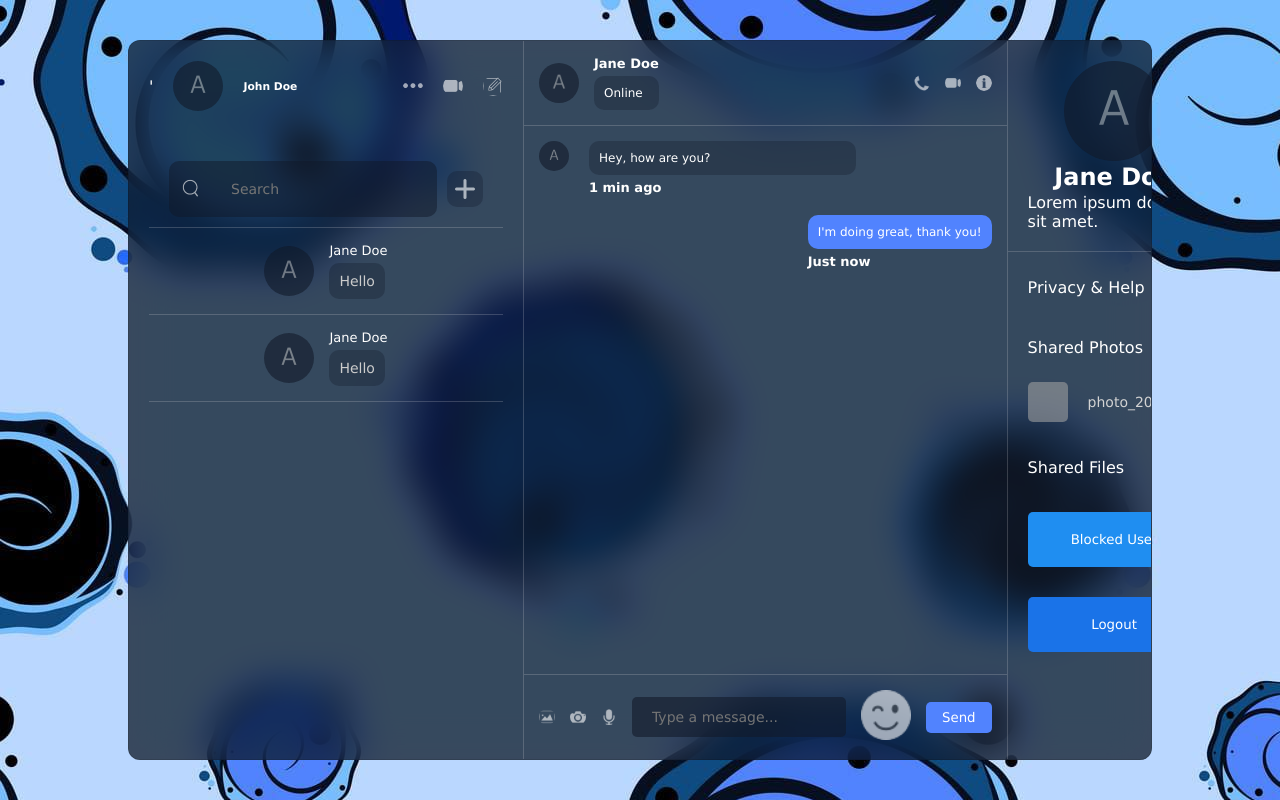
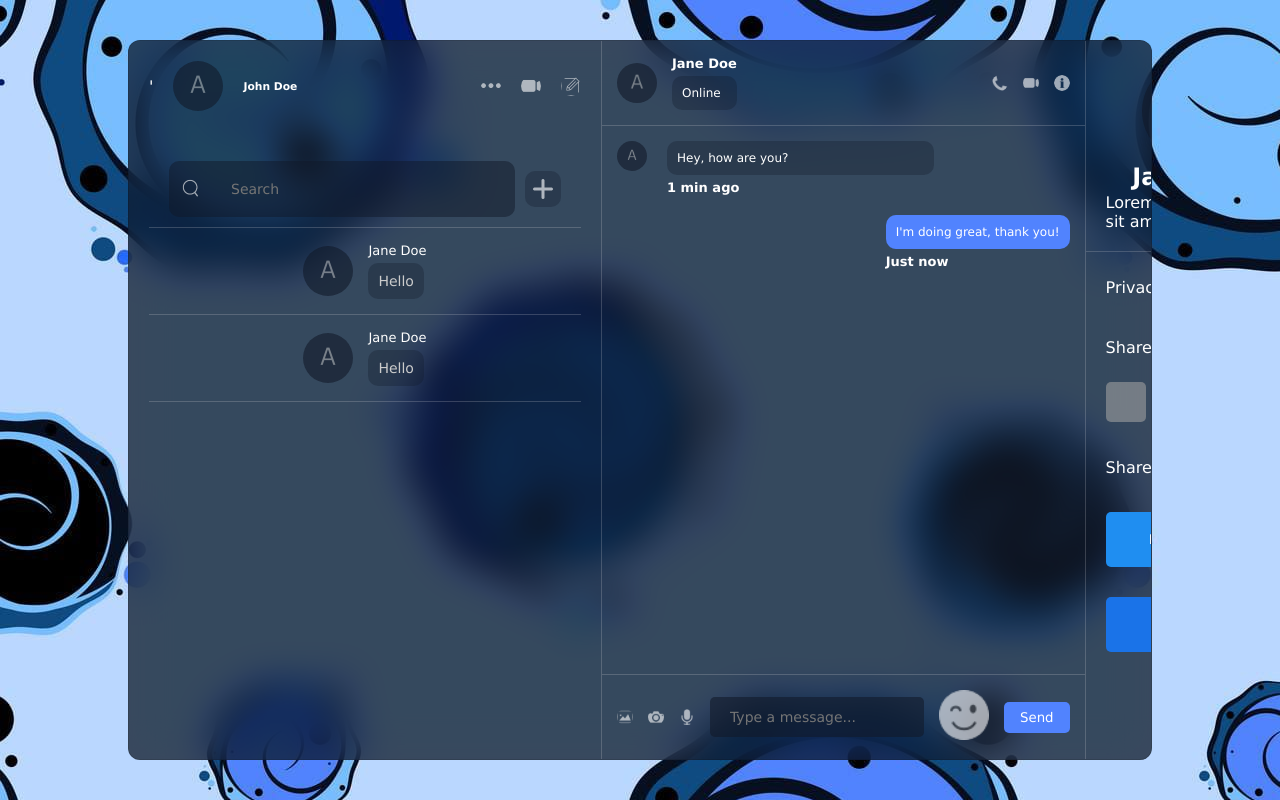
Before and after one commit to Bhagyapatel2024/chat, a React (Vite) app: page / in a window 1280 px wide. Built offline with nearby package versions, Linux system fonts and the light colour scheme; grey boxes are pictures that could not be loaded.

Commit message:
Update list.css

```diff
--- a/src/components/list/list.css
+++ b/src/components/list/list.css
@@ -1,7 +1,8 @@
 .list {
-  flex: 0;
   display: flex;
   flex-direction: column;
-  width: 59vh;
-
+  width: 59vh; /* Alternatively, you can use vw or percentages for better responsiveness */
+  flex-shrink: 0; /* Prevents shrinking of the list */
+  flex-grow: 0; /* Prevents growing of the list */
+  overflow-y: auto; /* Allows vertical scrolling if the content exceeds available height */
 }
```
